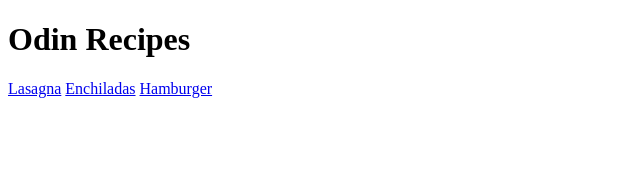
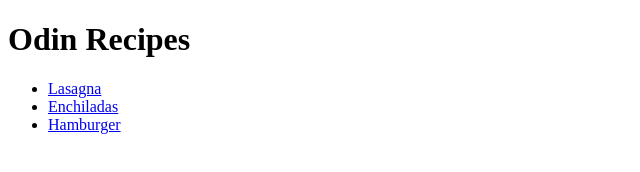
Before and after one commit to bseright/odin-recipes, a plain HTML site: page index.html in a window 1280 px wide. Shown: the whole page, without its empty margins (0-640 px from the left). Drawn offline with Linux system fonts and the light colour scheme.

Commit message:
Add unordered list for recipes

```diff
--- a/index.html
+++ b/index.html
@@ -7,10 +7,12 @@
 <body>
     <h1>Odin Recipes</h1>
 
-    <a href="recipes/lasagna.html">Lasagna</a>
+    <ul>
+    <li><a href="recipes/lasagna.html">Lasagna</a></li>
 
-    <a href="recipes/enchiladas.html">Enchiladas</a>
+    <li><a href="recipes/enchiladas.html">Enchiladas</a></li>
 
-    <a href="recipes/hamburger.html">Hamburger</a>
+    <li><a href="recipes/hamburger.html">Hamburger</a></li>
+    </ul>
 </body>
 </html>
```
